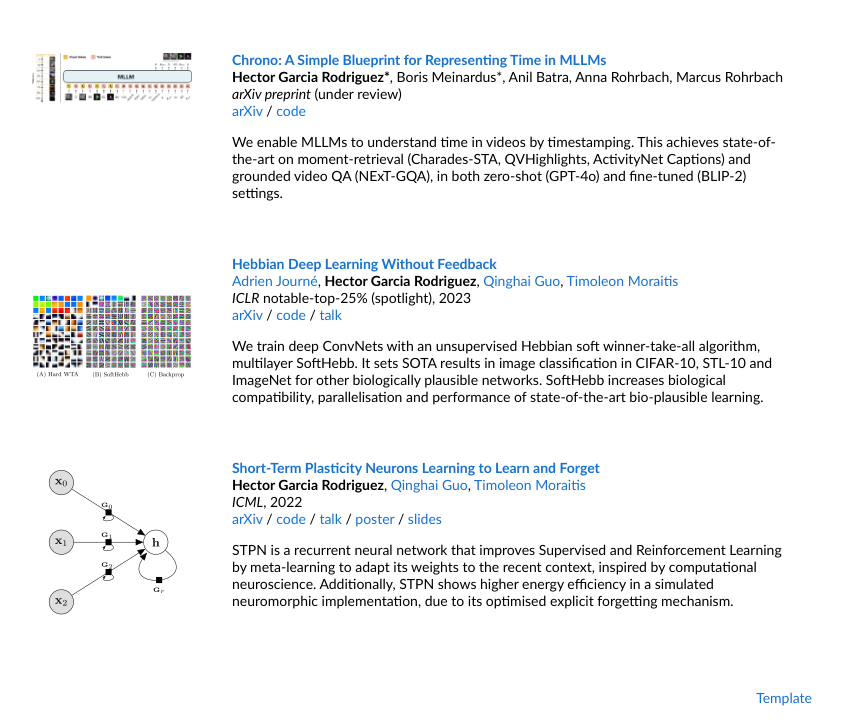
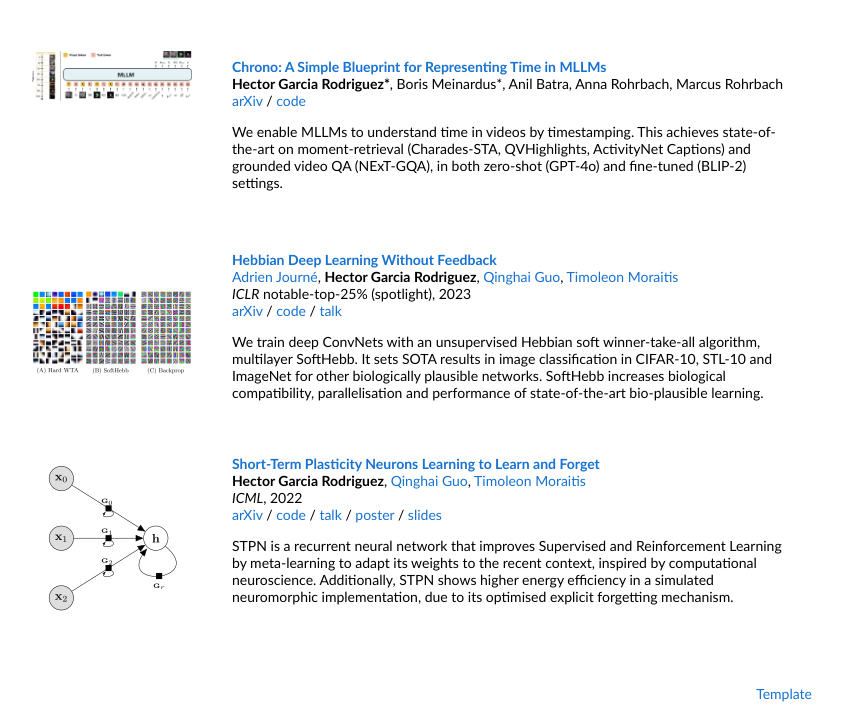
Before and after one commit to hector-gr/hector-gr.github.io, a plain HTML site: page index.html in a window 1280 px wide. Shown: the part 1241-1968 px from the top of the page, without its empty margins (228-1071 px from the left). Drawn offline with Linux system fonts and the light colour scheme.

Commit message:
Remove Chrono preprint status from homepage

```diff
--- a/index.html
+++ b/index.html
@@ -206,8 +206,6 @@
               Anna Rohrbach,
               Marcus Rohrbach
               <br>
-              <em>arXiv preprint</em> (under review)
-              <br>
               <a href="https://arxiv.org/abs/2406.18113">arXiv</a> /
               <a href="https://github.com/sudo-Boris/mr-Blip">code</a>
               <p></p>
```
